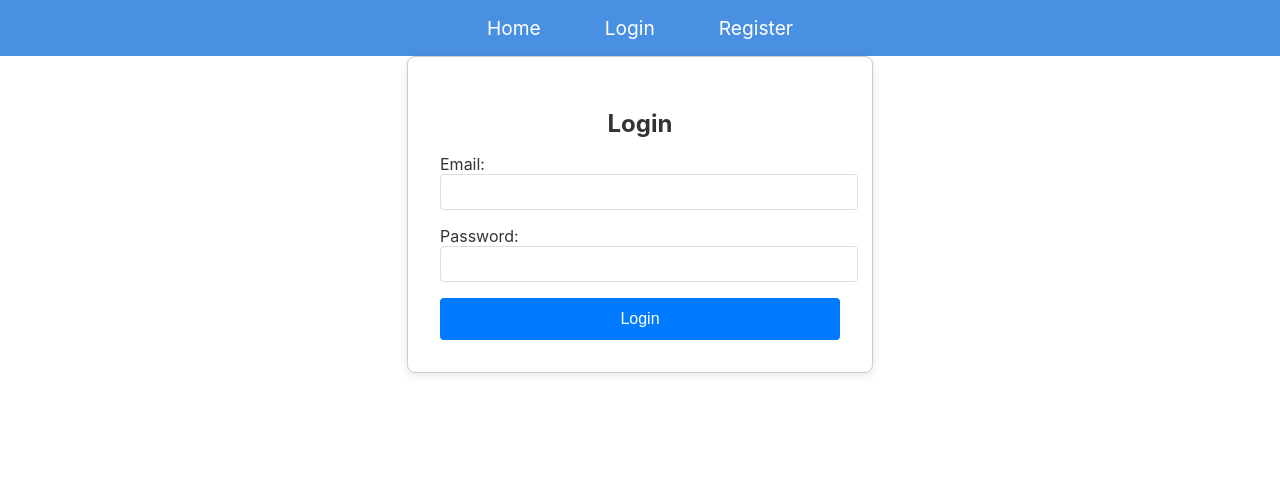
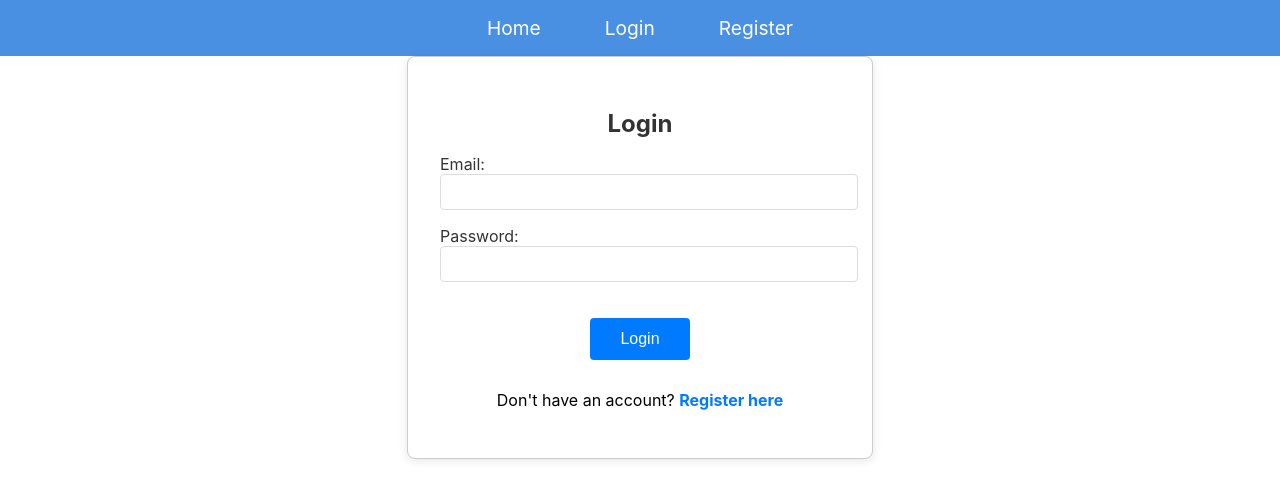
Before and after one commit to taimurayy/bugtrackercopy, a React (Create React App) app in the folder frontend/: page /login in a window 1280 px wide. Shown: the top 500 px of the page. Built offline with nearby package versions, Linux system fonts and the light colour scheme.

Commit message:
some frontend changes

```diff
--- a/frontend/src/components/Home.css
+++ b/frontend/src/components/Home.css
@@ -53,3 +53,12 @@
     position: absolute;
     bottom: 0;
 }
+.home-register-link {
+    color: #007bff;
+    text-decoration: none;
+    font-weight: bold;
+}
+
+.home-register-link:hover {
+    text-decoration: underline;
+}
--- a/frontend/src/components/Home.js
+++ b/frontend/src/components/Home.js
@@ -1,5 +1,5 @@
-// src/components/Home.js
 import React from 'react';
+import { Link } from 'react-router-dom'; // Import Link for navigation
 import './Home.css'; // Import a CSS file for styling
 
 const Home = () => {
@@ -11,6 +11,9 @@
             <section className="home-content">
                 <h2>Home</h2>
                 <p>Welcome to the home page! We are excited to have you here. Explore our features and services.</p>
+                <p>
+                    Don't have an account? <Link to="/register" className="home-register-link">Register as a new user</Link>
+                </p>
             </section>
             <footer className="home-footer">
                 <p>&copy; {new Date().getFullYear()} Sysvoy. All rights reserved.</p>
--- a/frontend/src/components/Login.css
+++ b/frontend/src/components/Login.css
@@ -42,6 +42,8 @@
 .login-button {
     padding: 0.75rem;
     font-size: 1rem;
+    width: 100px;
+    margin: 20px auto;
     color: #fff;
     background-color: #007bff;
     border: none;
@@ -53,3 +55,17 @@
 .login-button:hover {
     background-color: #0056b3;
 }
+.login-register-link {
+    text-align: center;
+    margin-top: 10px;
+}
+
+.login-link {
+    color: #007bff;
+    text-decoration: none;
+    font-weight: bold;
+}
+
+.login-link:hover {
+    text-decoration: underline;
+}
--- a/frontend/src/components/Login.js
+++ b/frontend/src/components/Login.js
@@ -3,6 +3,7 @@
 import { useNavigate } from 'react-router-dom';
 import axios from 'axios'; // Import axios for HTTP requests
 import './Login.css'; // Import the CSS file for styling
+import { Link } from 'react-router-dom';
 
 const Login = () => {
     const [email, setEmail] = useState('');
@@ -61,6 +62,9 @@
                     />
                 </label>
                 <button type="submit" className="login-button">Login</button>
+                <p className="login-register-link">
+                    Don't have an account? <Link to="/register" className="login-link">Register here</Link>
+                </p>
             </form>
         </div>
     );
--- a/frontend/src/components/Register.css
+++ b/frontend/src/components/Register.css
@@ -46,6 +46,8 @@
     padding: 0.75rem;
     font-size: 1rem;
     color: #fff;
+    width: 110px;
+    margin: 20px auto;
     background-color: #007bff;
     border: none;
     border-radius: 4px;
--- a/frontend/src/components/Register.js
+++ b/frontend/src/components/Register.js
@@ -100,9 +100,9 @@
                         onChange={(e) => setRoleId(e.target.value)}
                         required
                     >
-                        <option value="1">Role 1</option>
-                        <option value="2">Role 2</option>
-                        <option value="3">Role 3</option>
+                        <option value="1">Developer</option>
+                        <option value="2">Admin</option>
+                        <option value="3">QA</option>
                     </select>
                 </label>
                 <button type="submit" className="register-button">Register</button>
```
